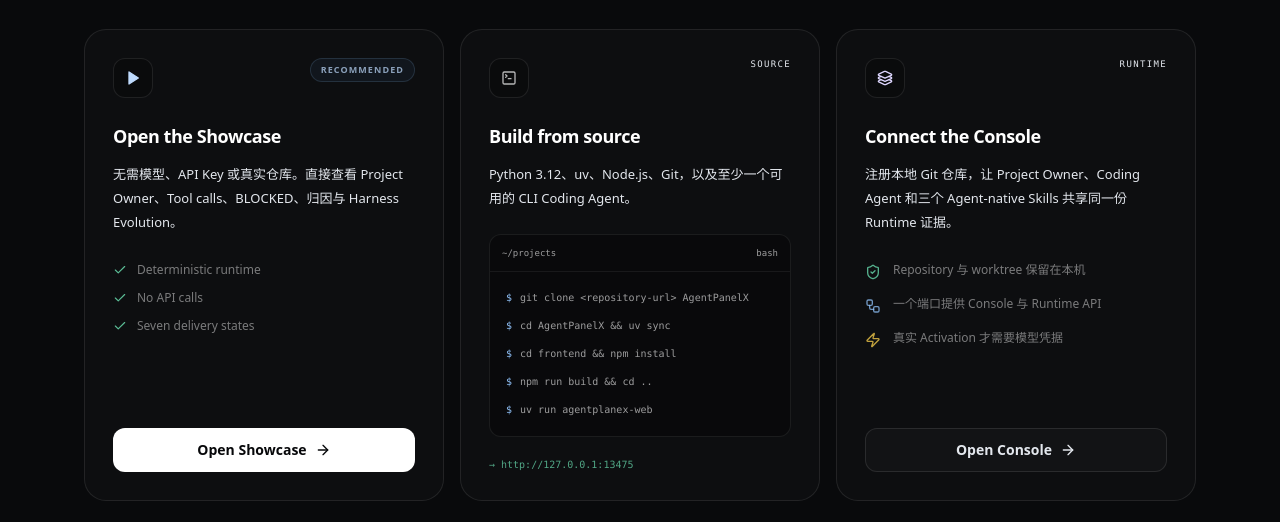
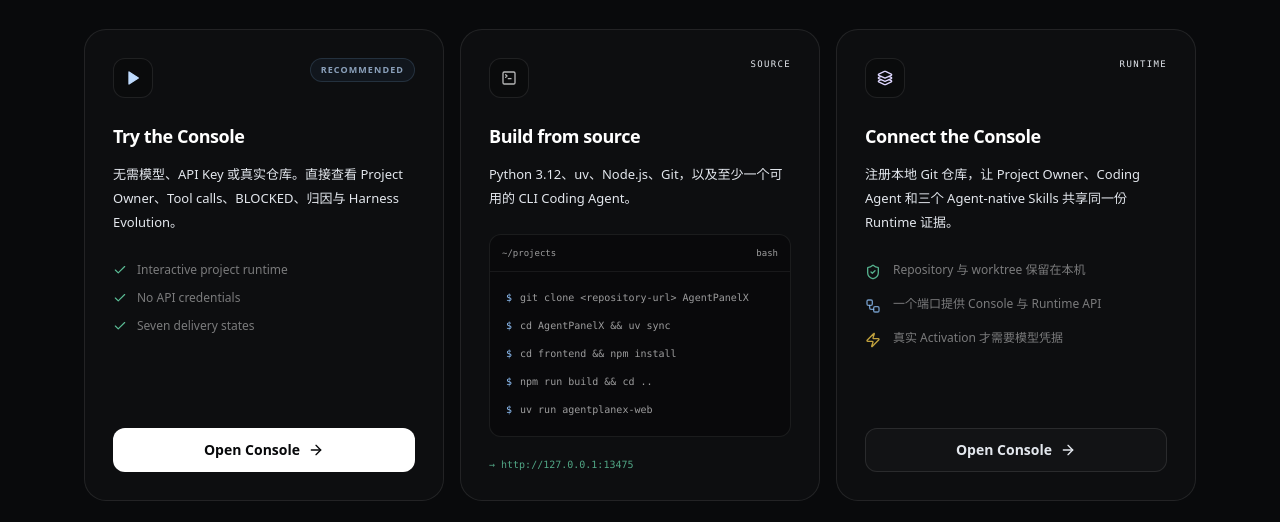
Before and after one commit to aowo-1345/AgentPanelX, a React (Vite) app in the folder frontend/: page / in a window 1280 px wide. Shown: the part 5220-5742 px from the top of the page. Built offline with nearby package versions, Linux system fonts and the light colour scheme; no server answers.

Commit message:
feat: publish the interactive console at /console

```diff
--- a/frontend/src/App.tsx
+++ b/frontend/src/App.tsx
@@ -20,6 +20,7 @@ const staticSite = import.meta.env.VITE_PUBLIC_STATIC_SITE === 'true';
 function TopNav() {
   const location = useLocation();
   const navigate = useNavigate();
+  const demoConsole = location.pathname === '/showcase' || (staticSite && location.pathname === '/console');
 
   return (
     <nav className="relative z-30 flex h-14 shrink-0 items-center justify-between border-b border-white/[0.07] bg-[#07080b]/95 px-5 shadow-[0_1px_0_rgba(255,255,255,0.015)] backdrop-blur-xl">
@@ -33,11 +34,11 @@ function TopNav() {
         </button>
         <div className="flex items-center gap-1.5 rounded-full border border-white/[0.06] bg-white/[0.025] px-2.5 py-1 text-[10px] text-white/38">
           <span className="h-1.5 w-1.5 rounded-full bg-emerald-400/70 shadow-[0_0_8px_rgba(52,211,153,0.35)]" />
-          <span>Codex · local runtime</span>
+          <span>{staticSite ? 'Codex · sample runtime' : 'Codex · local runtime'}</span>
         </div>
       </div>
       <div className="flex items-center gap-1">
-        {location.pathname === '/showcase' ? (
+        {demoConsole ? (
           <>
             <button className="btn btn-ghost h-8" onClick={() => navigate('/')}>
               Homepage
@@ -55,7 +56,7 @@ function TopNav() {
             Showcase
           </button>
         )}
-        {location.pathname !== '/settings' && location.pathname !== '/showcase' && (
+        {location.pathname !== '/settings' && !demoConsole && (
           <button
             className="btn btn-ghost h-8 w-8 p-0"
             onClick={() => navigate('/settings')}
@@ -86,13 +87,16 @@ function AppShell() {
         <ErrorBoundary>
           <Routes>
             <Route path="/" element={<LandingPage />} />
-            <Route path="/console" element={<BoardPage />} />
+            <Route path="/console" element={staticSite ? <ShowcasePage /> : <BoardPage />} />
             <Route
               path="/projects/:projectId/features/:triageId"
               element={<WorkspacePage />}
             />
             <Route path="/settings" element={<SettingsPage />} />
-            <Route path="/showcase" element={<ShowcasePage />} />
+            <Route
+              path="/showcase"
+              element={staticSite ? <Navigate to="/console" replace /> : <ShowcasePage />}
+            />
             <Route path="*" element={<Navigate to="/" replace />} />
           </Routes>
         </ErrorBoundary>
--- a/frontend/src/pages/LandingPage.tsx
+++ b/frontend/src/pages/LandingPage.tsx
@@ -29,7 +29,9 @@ import { BrandMark } from '@/components/common/BrandMark';
 const repositoryUrl =
   import.meta.env.VITE_PUBLIC_REPOSITORY_URL?.trim() ||
   'https://github.com/aowo-1345/AgentPanelX';
-const consolePath = import.meta.env.VITE_PUBLIC_STATIC_SITE === 'true' ? '/showcase' : '/console';
+const staticSite = import.meta.env.VITE_PUBLIC_STATIC_SITE === 'true';
+const consolePath = '/console';
+const demoPath = staticSite ? '/console' : '/showcase';
 
 const features = [
   {
@@ -420,7 +422,7 @@ export function LandingPage() {
                 <div className="relative mt-1 flex justify-center">
                   <button
                     className="inline-flex h-10 items-center gap-2 rounded-xl border border-white/[0.09] bg-white/[0.025] px-4 text-xs font-bold text-white/65 transition hover:border-white/20 hover:bg-white/[0.05] hover:text-white"
-                    onClick={() => navigate('/showcase?chapter=intent')}
+                    onClick={() => navigate(`${demoPath}?chapter=intent`)}
                   >
                     Explore the self-hosting flow
                     <ChevronRight className="h-3.5 w-3.5" />
@@ -502,12 +504,12 @@ export function LandingPage() {
                   </span>
                   <span className="rounded-full border border-blue-300/15 bg-blue-400/[0.055] px-2.5 py-1 text-[9px] font-semibold uppercase tracking-[0.12em] text-blue-200/70">Recommended</span>
                 </div>
-                <h3 className="mt-6 text-lg font-semibold tracking-[-0.025em] text-white">Open the Showcase</h3>
+                <h3 className="mt-6 text-lg font-semibold tracking-[-0.025em] text-white">Try the Console</h3>
                 <p className="mt-3 text-[13px] leading-6 text-white/43">
                   无需模型、API Key 或真实仓库。直接查看 Project Owner、Tool calls、BLOCKED、归因与 Harness Evolution。
                 </p>
                 <div className="mt-7 space-y-3 text-xs text-white/45">
-                  {['Deterministic runtime', 'No API calls', 'Seven delivery states'].map((item) => (
+                  {['Interactive project runtime', 'No API credentials', 'Seven delivery states'].map((item) => (
                     <div key={item} className="flex items-center gap-2.5">
                       <Check className="h-3.5 w-3.5 text-emerald-300/80" />
                       {item}
@@ -516,9 +518,9 @@ export function LandingPage() {
                 </div>
                 <button
                   className="mt-auto inline-flex h-11 w-full items-center justify-center gap-2 rounded-xl bg-white text-sm font-semibold text-[#07080a] transition hover:bg-white/90"
-                  onClick={() => navigate('/showcase')}
+                  onClick={() => navigate(demoPath)}
                 >
-                  Open Showcase
+                  Open Console
                   <ArrowRight className="h-4 w-4" />
                 </button>
               </article>
--- a/frontend/src/pages/ShowcasePage.tsx
+++ b/frontend/src/pages/ShowcasePage.tsx
@@ -119,7 +119,7 @@ function EvidenceRail({ frame }: { frame: ShowcaseFrame }) {
         )}
         <div className="mt-2.5 flex items-center gap-2 rounded-md bg-background/50 px-2.5 py-2 text-[10px] text-muted-foreground">
           <ShieldCheck className="h-3.5 w-3.5 text-emerald-300" />
-          Deterministic showcase · no API calls
+          Sample project runtime · no API credentials
         </div>
       </section>
 
```
Also changed, not shown: 2 other files (tests, documents, lock files or other folders).
